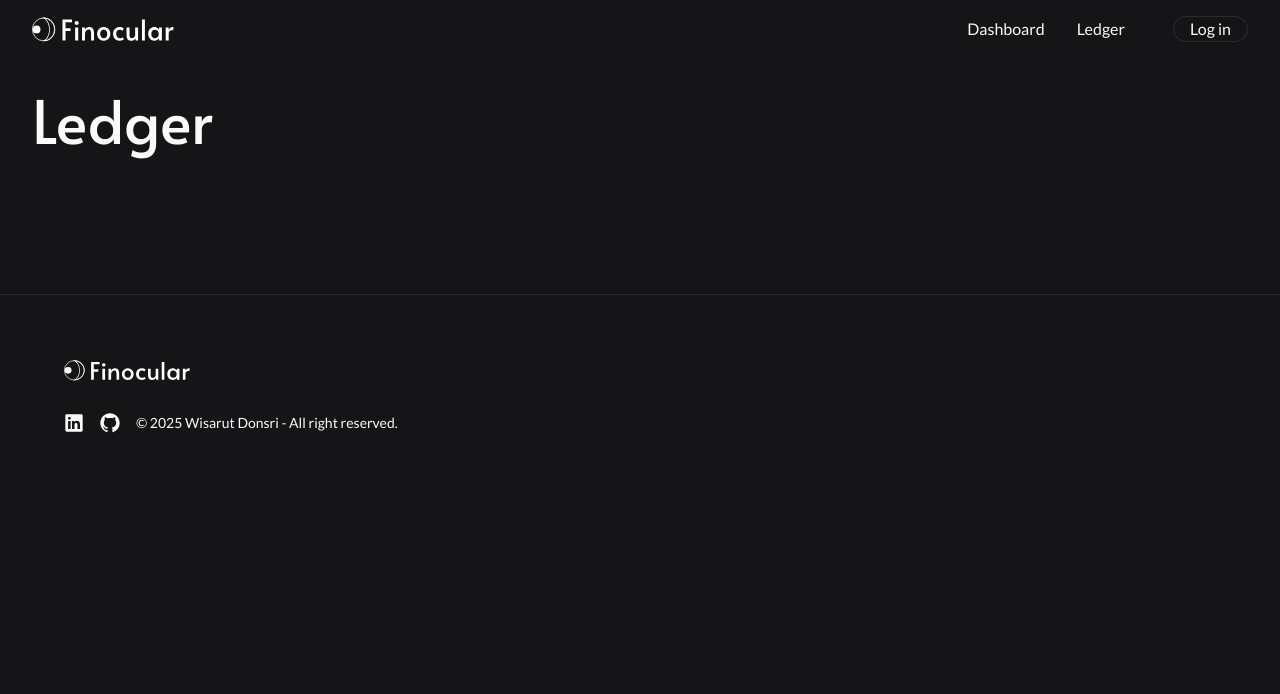
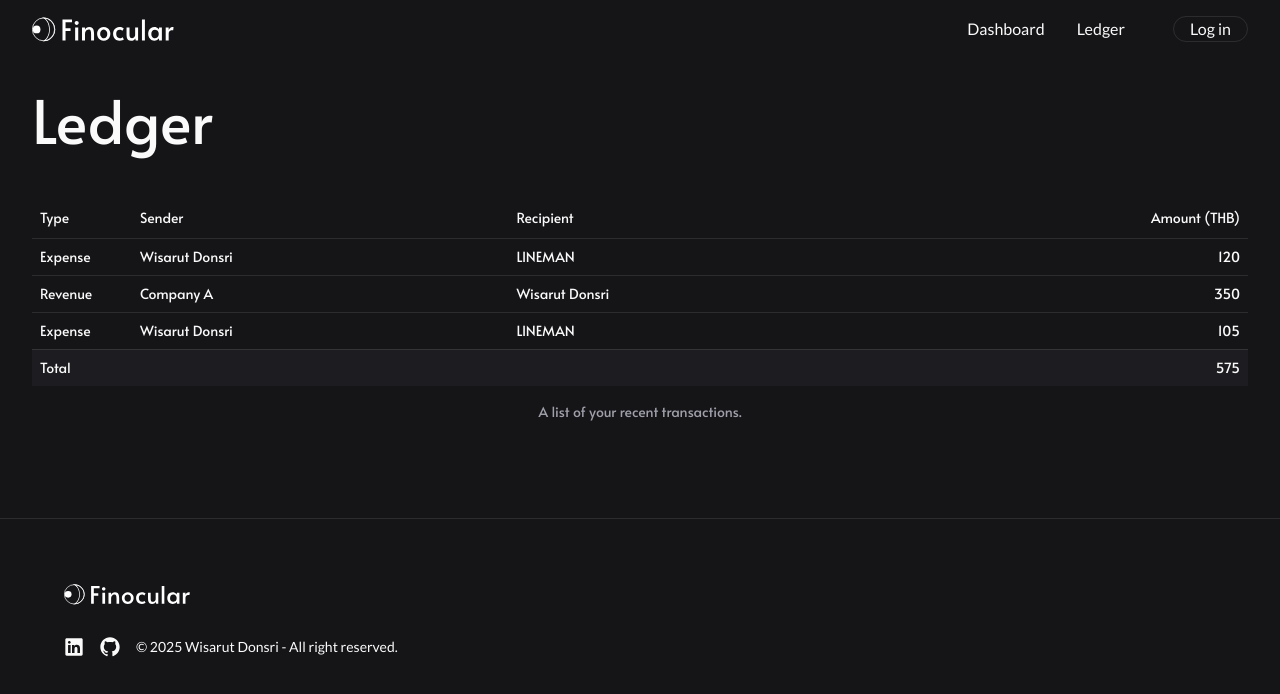
Before and after one commit to dwisarut/finocular, a React (Vite) app: page /ledger in a window 1280 px wide. Shown: the top 694 px of the page. Built offline with nearby package versions, Linux system fonts and the light colour scheme.

Commit message:
feat: add shadcn table with a mock data

```diff
--- a/src/components/LedgerTable.tsx
+++ b/src/components/LedgerTable.tsx
@@ -1,11 +1,13 @@
-// PLACEHOLDER
-
-// interface TransactionData {
-//   type: "Revenue" | "Expense";
-//   value: number;
-//   sender: string;
-//   recipient: string;
-// }
+import {
+  Table,
+  TableBody,
+  TableCaption,
+  TableCell,
+  TableFooter,
+  TableHead,
+  TableHeader,
+  TableRow,
+} from "@/components/ui/table";
 
 const FetchData = (
   type: "Revenue" | "Expense",
@@ -24,7 +26,44 @@ const rows = [
 ];
 
 const LedgerTable = () => {
-  return <></>;
+  const summation = () => {
+    let sum = 0;
+    for (let i = 0; i < rows.length; i++) {
+      sum += rows[i].value;
+    }
+    return sum;
+  };
+  return (
+    <>
+      <Table>
+        <TableCaption>A list of your recent transactions.</TableCaption>
+        <TableHeader>
+          <TableRow>
+            <TableHead className="w-[100px]">Type</TableHead>
+            <TableHead>Sender</TableHead>
+            <TableHead>Recipient</TableHead>
+            <TableHead className="text-right">Amount (THB)</TableHead>
+          </TableRow>
+        </TableHeader>
+        <TableBody>
+          {rows.map((rec) => (
+            <TableRow key={rec.type}>
+              <TableCell className="font-medium">{rec.type}</TableCell>
+              <TableCell>{rec.sender}</TableCell>
+              <TableCell>{rec.recipient}</TableCell>
+              <TableCell className="text-right">{rec.value}</TableCell>
+            </TableRow>
+          ))}
+        </TableBody>
+        <TableFooter>
+          <TableRow>
+            <TableCell colSpan={3}>Total</TableCell>
+            <TableCell className="text-right">{summation()}</TableCell>
+          </TableRow>
+        </TableFooter>
+      </Table>
+    </>
+  );
 };
 
 export default LedgerTable;
```
